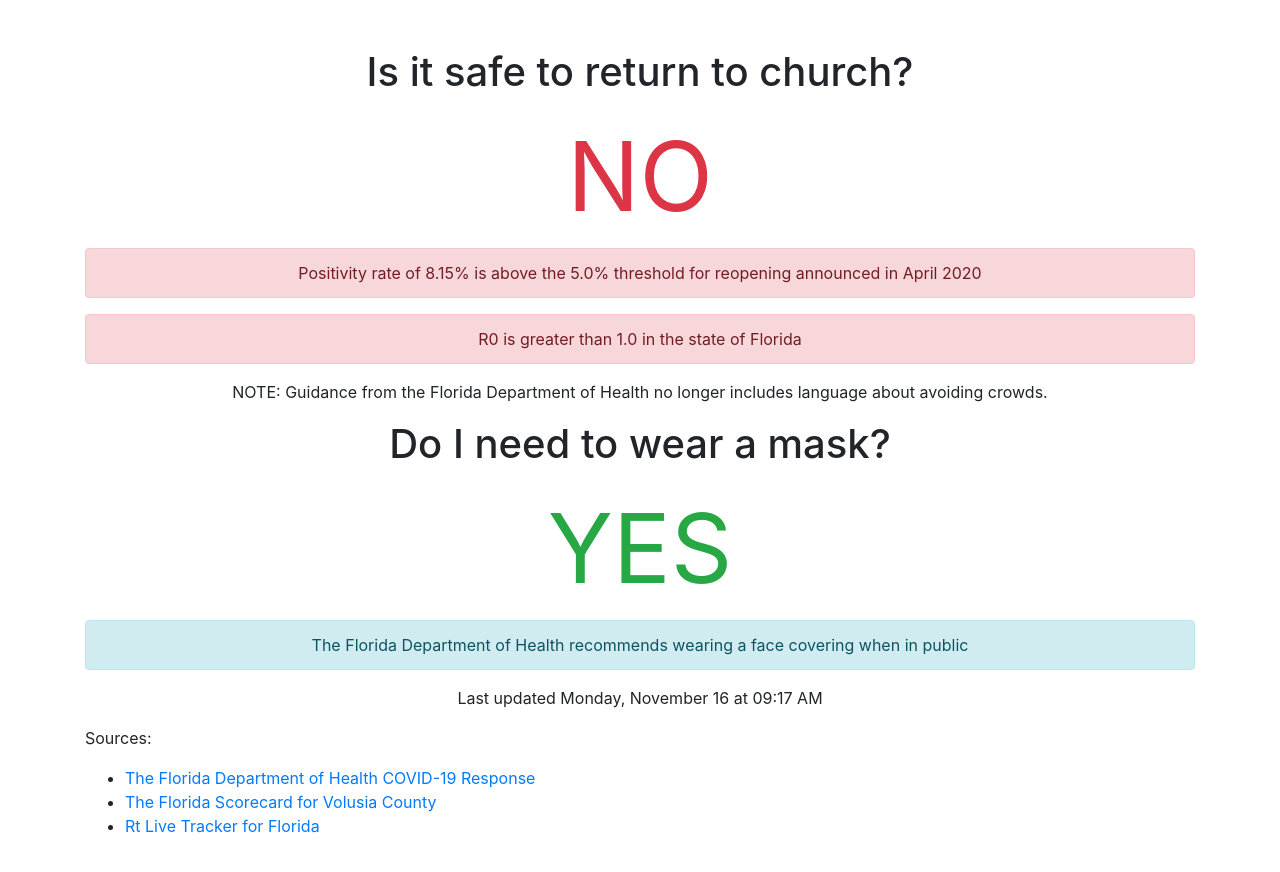
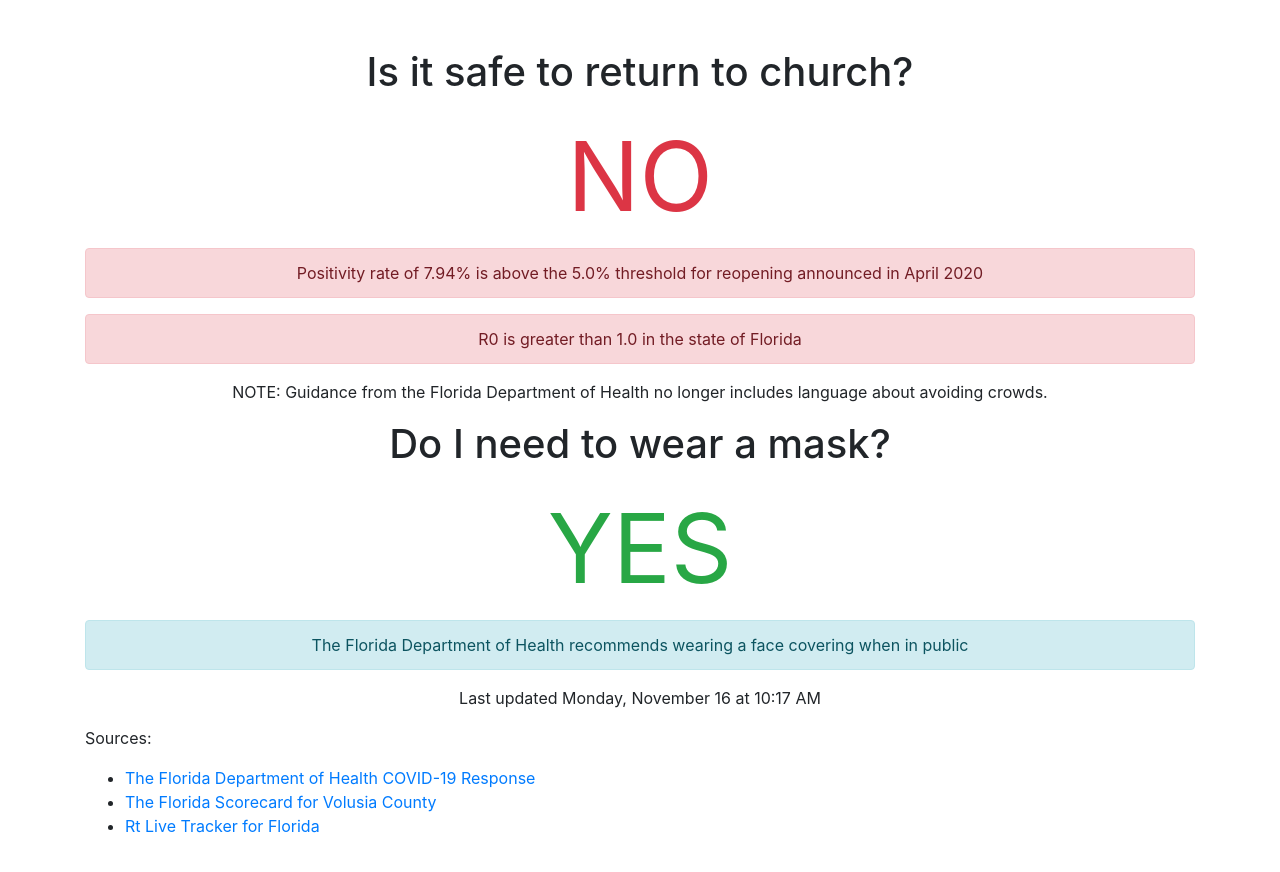
Before and after one commit to thinkjson/timeforchurch, a Jekyll site: the page built from index.md, in a window 1280 px wide. Shown: the top 872 px of the page. Built offline with Jekyll 4.4.1, drawn with Linux system fonts in a browser that asks for light colours; our own code applies the rules of GitHub Pages for plain Markdown files.

Commit message:
Updating data

```diff
--- a/_includes/data.html
+++ b/_includes/data.html
@@ -1,7 +1,7 @@
 
     <h1>Is it safe to return to church?</h1>
     <div class="outcome text-danger">NO</div>
-    <div class="alert alert-danger" role="alert">Positivity rate of 8.15% is above the 5.0% threshold for reopening announced in April 2020</div>
+    <div class="alert alert-danger" role="alert">Positivity rate of 7.94% is above the 5.0% threshold for reopening announced in April 2020</div>
     <div class="alert alert-danger" role="alert">R0 is greater than 1.0 in the state of Florida</div>
 
     <p>NOTE: Guidance from the Florida Department of Health no longer includes language about avoiding crowds.</p>
@@ -10,4 +10,4 @@
     <div class="outcome text-success">YES</div>
     <div class="alert alert-info" role="alert">The Florida Department of Health recommends wearing a face covering when in public</div>
 
-    <p>Last updated Monday, November 16 at 09:17 AM</p>
+    <p>Last updated Monday, November 16 at 10:17 AM</p>
```
